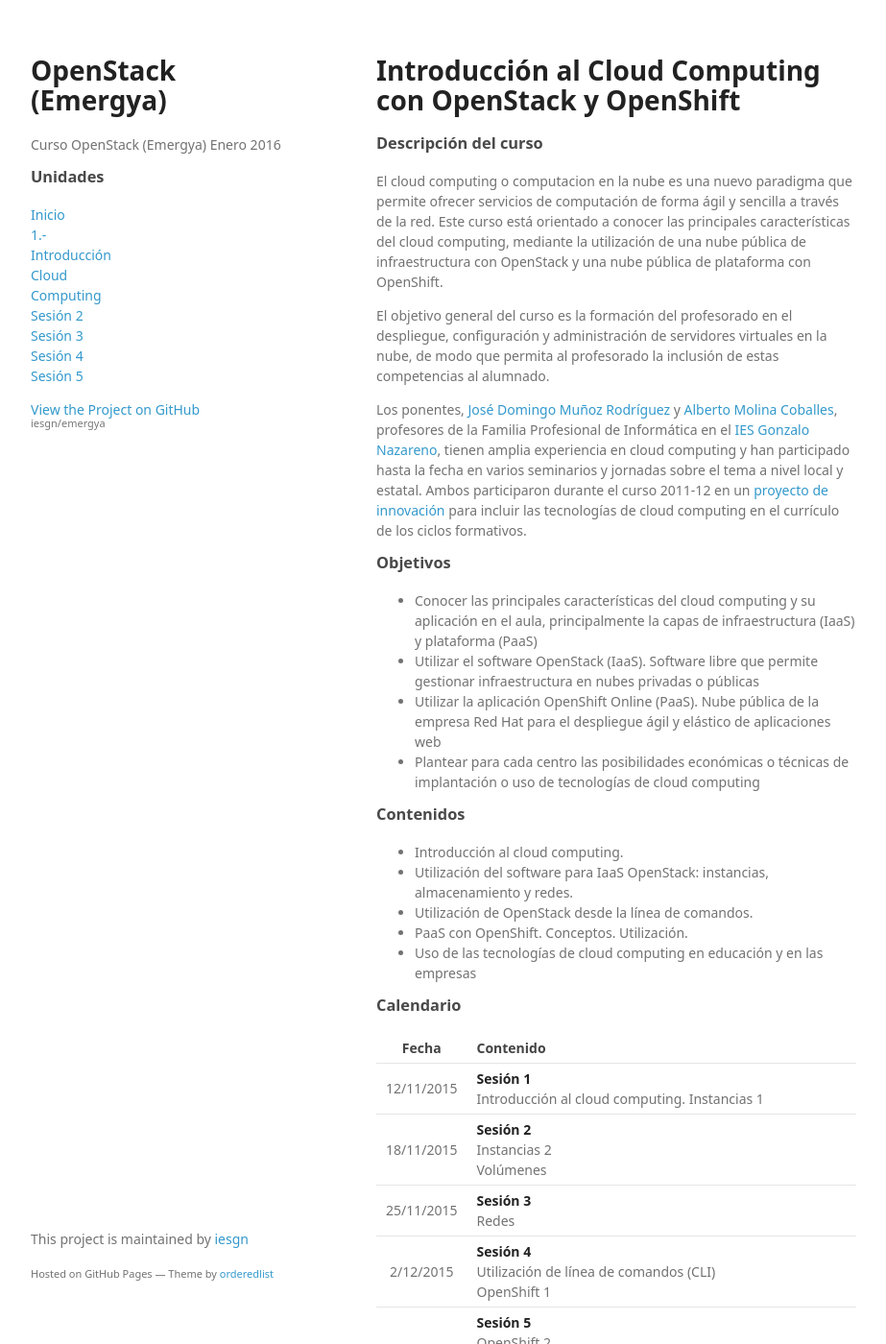
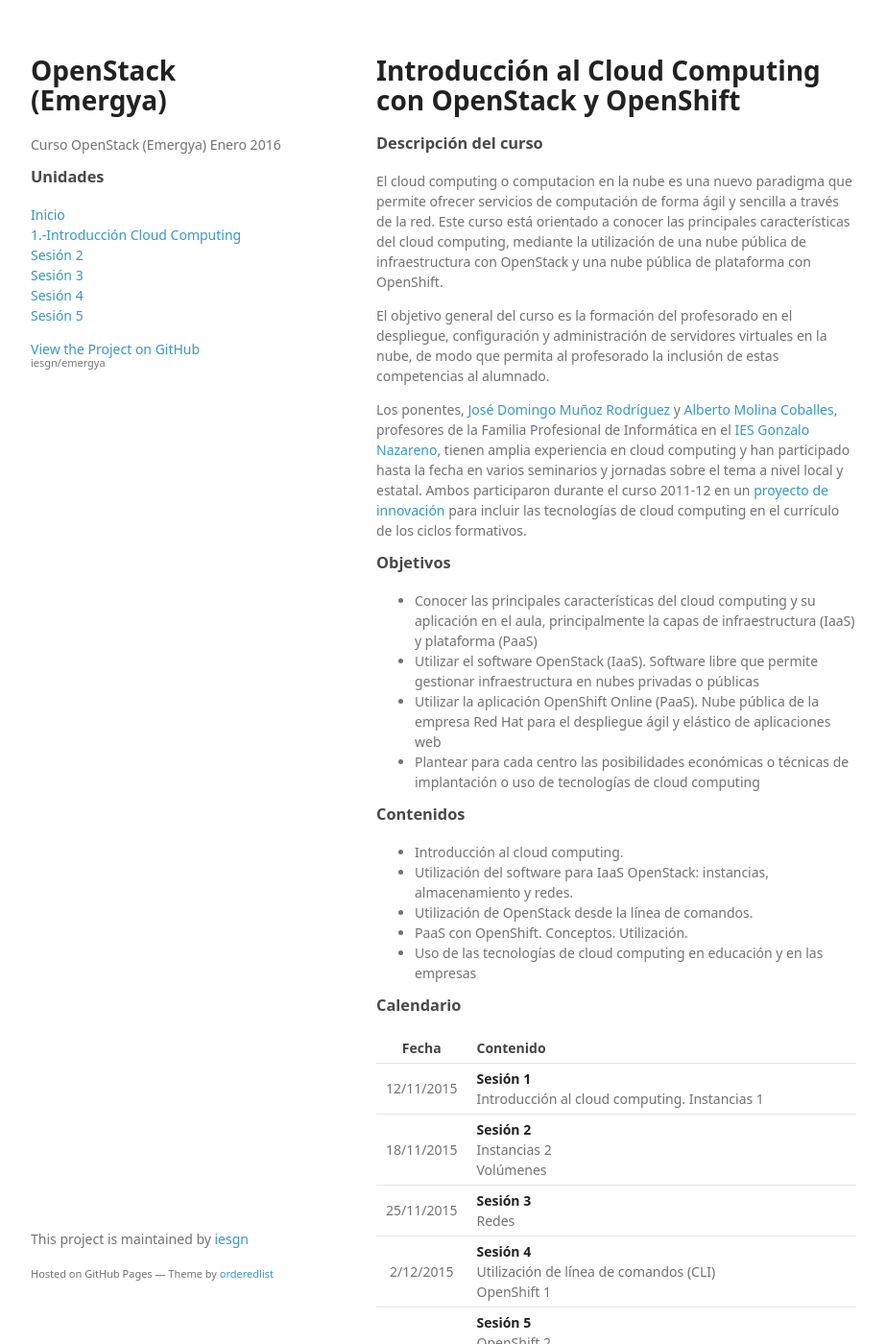
Before and after one commit to iesgn/emergya, a Jekyll site: the page built from index.md, in a window 1280 px wide and 1400 px high. Shown: the whole window at 96% size, without its empty margins (178-1101 px from the left). Built offline with Jekyll 4.4.1, drawn with Linux system fonts in a browser that asks for light colours.

Commit message:
Modifico menú

```diff
--- a/stylesheets/styles.css
+++ b/stylesheets/styles.css
@@ -120,7 +120,7 @@
 }
 
 header li {
-  width:89px;
+  width:300px;
 #  float:left;
 #  border-right:1px solid #e0e0e0;
 #  height:40px;
```
